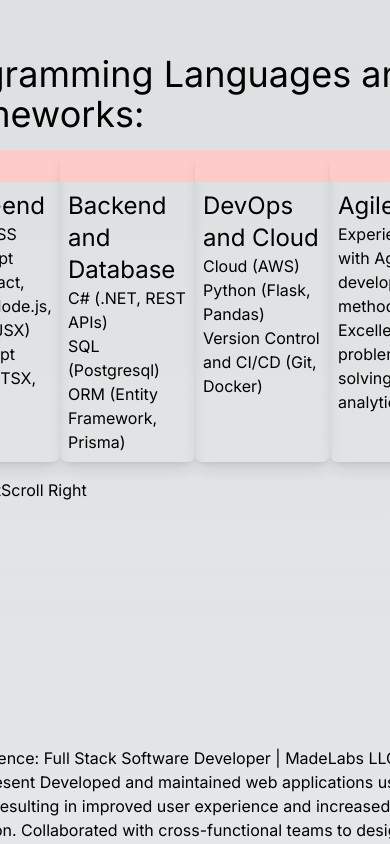
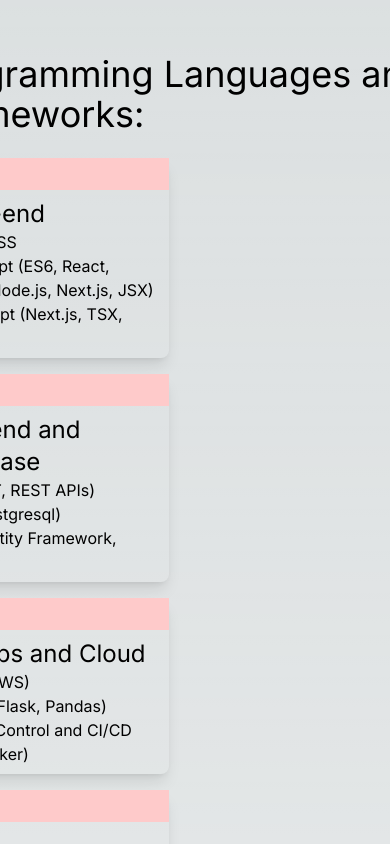
Before and after one commit to wade-loccisano/resume-site, a Next.js app: page / in a window 390 px wide. Shown: the part 800-1644 px from the top of the page. Built offline with nearby package versions, Linux system fonts and the light colour scheme.

Commit message:
feat: skills scroller prototype.

```diff
--- a/app/page.tsx
+++ b/app/page.tsx
@@ -134,10 +134,11 @@
             </div>
             <div>
               {/* Skills scroller */}
-              <div className="py-4 flex justify-between">
+              <div className="py-4 flex flex-col justify-between lg:flex-row">
                 {skills.map((skill, i) => {
                   return (
-                    <div key={i} className="w-[244px] rounded-lg shadow-lg">
+                    <div key={i} className="py-2 flex">
+                      <div className="w-[244px] rounded-lg shadow-lg">
                         <div className="bg-cover bg-red-200 h-8 sm:h-12"></div>
                         <div className="p-2">
                           <div className="text-2xl">
@@ -150,6 +151,7 @@
                               </p>
                             );
                           })}
+                        </div>
                       </div>
                     </div>
                   );
```
Lines whose indentation alone changed are shown as unchanged.
